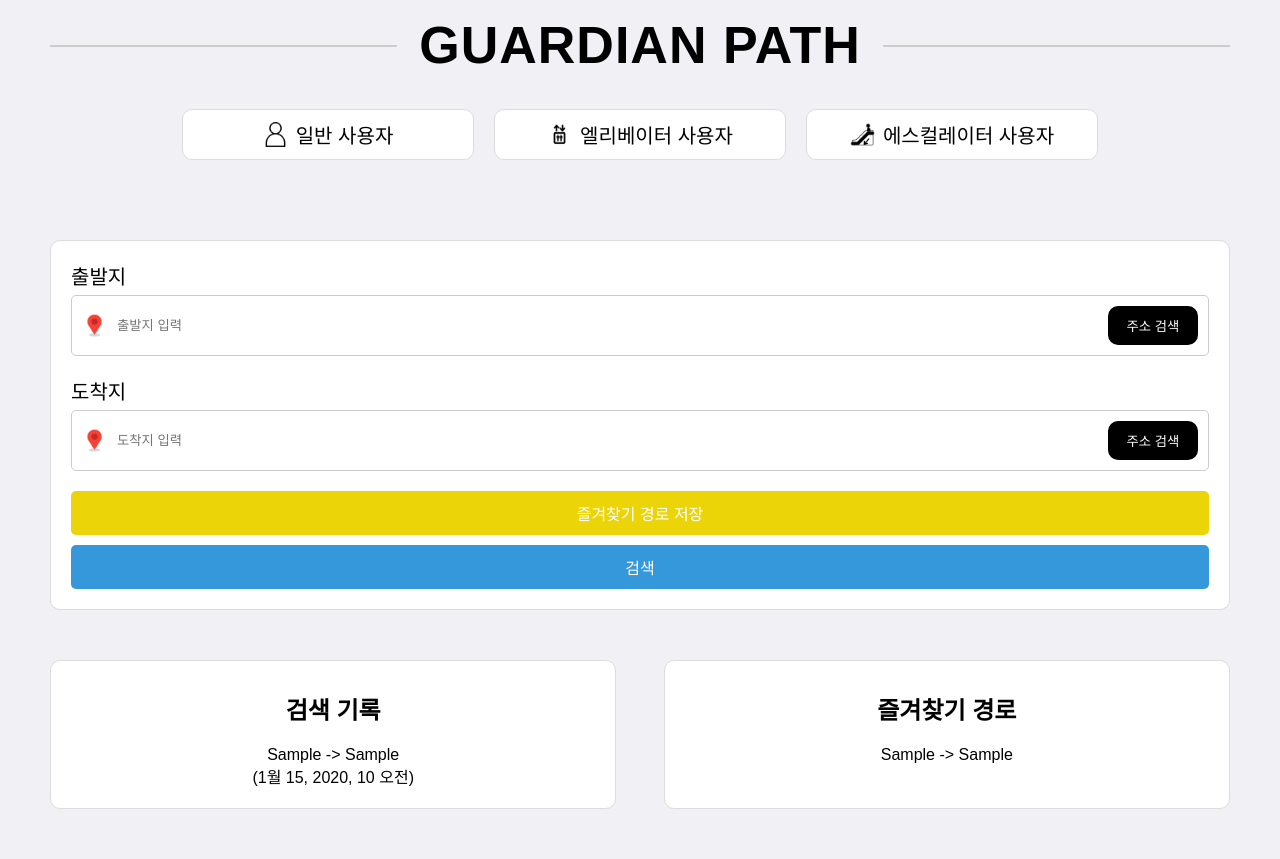
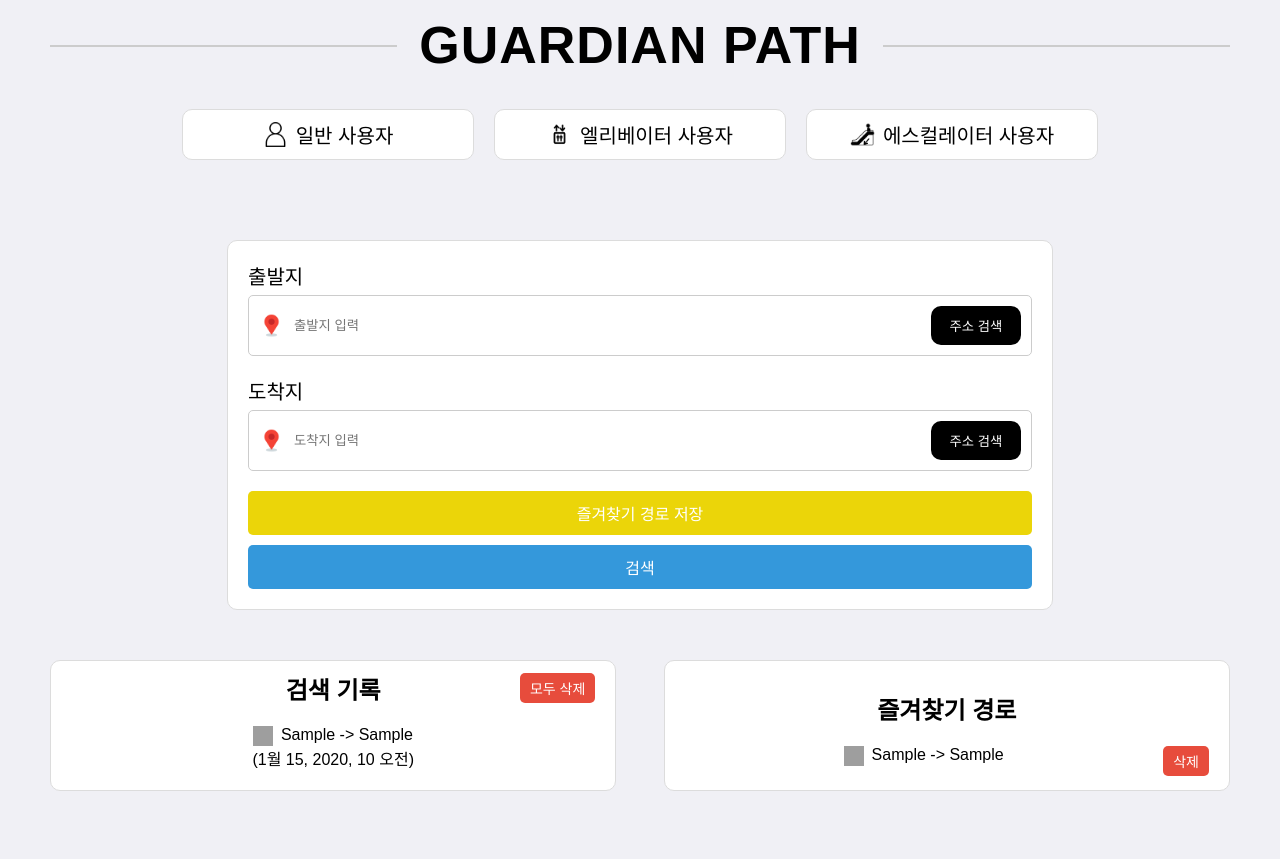
Before and after one commit to Saangjun00/GuardianPath, a Django app: page / in a window 1280 px wide. Shown: the part 70-929 px from the top of the page. After the commit the page ends 861 px from the top, so only its background shows below. Run offline with Django 3.2, Linux system fonts and the light colour scheme; a user stored in the database is signed in; tables that the repository leaves empty hold one stand-in row (values such as "Sample post"); some libraries are stand-ins or nearby versions; grey boxes are pictures that could not be loaded.

Commit message:
검색기록, 즐겨찾기 목록 오류 수정 및 디자인 적용

```diff
--- a/home/static/css/style.css
+++ b/home/static/css/style.css
@@ -274,7 +274,7 @@ header {
     border-radius: 10px;
     padding: 20px;
     width: 100%;
-    max-width: 100%;
+    max-width: 70%;
     box-sizing: border-box;
     margin: 50px;
 }
@@ -286,15 +286,42 @@ header {
     box-sizing: border-box;
 }
 
-.search-history, .favorite-routes {
+.favorite-routes {
     background-color: white;
     border: 1px solid #dcdcdc;
     border-radius: 10px;
     padding: 10px;
     width: 48%;
-    max-height: 400px; /* 최대 높이 설정 */
-    overflow-y: auto; /* 스크롤을 위해 overflow 설정 */
+    max-height: 400px;
+    overflow-y: auto;
     box-sizing: border-box;
+}
+
+.search-history {
+    /* display: flex; */
+    background-color: white;
+    border: 1px solid #dcdcdc;
+    border-radius: 10px;
+    padding: 10px;
+    width: 48%;
+    max-height: 400px;
+    overflow-y: auto;
+    box-sizing: border-box;
+}
+
+.search-history-header {
+    display: flex;
+    justify-content: space-between;
+    align-items: center;
+    margin-bottom: 10px;
+    position: relative;
+}
+
+.search-history h2 {
+    margin: 0;
+    font-size: 24px;
+    text-align: center;
+    width: 100%;
 }
 
 .search-btn {
@@ -330,7 +357,7 @@ header {
     background-color: #f0b000;
 }
 
-.search-history h2, .favorite-routes h2 {
+.favorite-routes h2 {
     margin-bottom: 10px;
     font-size: 24px;
 }
@@ -349,3 +376,51 @@ header {
 .history-list li:last-child, .favorite-list li:last-child {
     border-bottom: none;
 }
+
+.clear-history-btn {
+    background-color: #e74c3c;
+    color: white;
+    border: none;
+    border-radius: 5px;
+    padding: 5px 10px;
+    font-size: 14px;
+    cursor: pointer;
+    transition: background-color 0.3s ease;
+    position: absolute;
+    right: 10px;
+    top: 50%;
+    transform: translateY(-50%);
+}
+
+.clear-history-btn:hover {
+    background-color: #c0392b;
+}
+
+.delete-btn {
+    background-color: #e74c3c;
+    color: white;
+    border: none;
+    border-radius: 5px;
+    padding: 5px 10px;
+    font-size: 14px;
+    cursor: pointer;
+    float: right;
+    transition: background-color 0.3s ease;
+}
+
+.delete-btn:hover {
+    background-color: #c0392b;
+}
+
+/* li 요소의 마우스 오버 효과 */
+.history-list li:hover, .favorite-list li:hover {
+    background-color: #f5f5f5;
+    cursor: pointer;
+}
+
+.user-type-icon {
+    width: 20px;
+    height: 20px;
+    margin-right: 3px;
+    vertical-align: middle;
+}
--- a/home/static/js/home.js
+++ b/home/static/js/home.js
@@ -55,7 +55,29 @@ function openAddressSearch(fieldId) {
     }).open();
 }
 
-function selectRoute(departure, destination) {
+function selectRoute(departure, destination, userType) {
     document.getElementById('departure').value = departure;
     document.getElementById('destination').value = destination;
-  }
+
+    // 사용자 타입에 맞는 라디오 버튼 선택
+    const radios = document.querySelectorAll('input[name="user_type"]');
+    radios.forEach(radio => {
+        if (radio.value === userType) {
+            radio.checked = true;
+        }
+    });
+}
+
+function clearSearchHistory(event) {
+    event.preventDefault();
+    if (confirm('검색 기록을 모두 삭제하시겠습니까?')) {
+        event.target.closest('form').submit();
+    }
+}
+
+function confirmDelete(event) {
+    event.preventDefault();
+    if (confirm("정말로 이 즐겨찾기 경로를 삭제하시겠습니까?")) {
+      event.target.closest('form').submit();
+    }
+}
--- a/home/templates/home.html
+++ b/home/templates/home.html
@@ -53,7 +53,7 @@
         <div class="user-types">
           <label class="user-type-label">
             <input type="radio" name="user_type" class="user-type-radio" value="general" />
-            <span class="user-type-btn"><img src="{% static 'img/user-icon.png' %}" alt="일반 사용자 아이콘" /> 일반 사용자</span>
+            <span class="user-type-btn"><img src="{% static 'img/general-icon.png' %}" alt="일반 사용자 아이콘" /> 일반 사용자</span>
           </label>
           <label class="user-type-label">
             <input type="radio" name="user_type" class="user-type-radio" value="elevator" />
@@ -71,7 +71,7 @@
               <label for="departure">출발지</label>
               <div class="input-with-icon">
                 <img src="{% static 'img/gps-icon.png' %}" alt="GPS 아이콘" />
-                <input type="text" id="departure" placeholder="출발지 입력" name="departure"/>
+                <input type="text" id="departure" placeholder="출발지 입력" name="departure" value="{{ departure }}" />
                 <button type="button" onclick="openAddressSearch('departure')">주소 검색</button>
               </div>
             </div>
@@ -79,23 +79,34 @@
               <label for="destination">도착지</label>
               <div class="input-with-icon">
                 <img src="{% static 'img/gps-icon.png' %}" alt="GPS 아이콘" />
-                <input type="text" id="destination" placeholder="도착지 입력" name="destination" />
+                <input type="text" id="destination" placeholder="도착지 입력" name="destination" value="{{ destination }}" />
                 <button type="button" onclick="openAddressSearch('destination')">주소 검색</button>
               </div>
             </div>
             <button class="favorite-btn" type="submit" name="save_favorite">즐겨찾기 경로 저장</button>
             <button class="search-btn" type="submit" name="search_route">검색</button>
           </div>
+        </div>
+      </form>
 
       <!-- 로그인된 상태에서만 검색 기록과 즐겨찾기 목록을 표시 -->
       {% if user.is_authenticated %}
         <div class="history-and-favorites">
           <div class="search-history">
+            <div class="search-history-header">
               <h2>검색 기록</h2>
+              <form method="post" action="{% url 'clear_search_history' %}">
+                {% csrf_token %}
+                <button class="clear-history-btn" type="submit" onclick="clearSearchHistory(event)">모두 삭제</button>
+              </form>
+            </div>
             <div class="history-list">
               <ul class="history-list">
                 {% for route in search_history %}
-                    <li onclick="selectRoute('{{ route.departure }}', '{{ route.destination }}')">{{ route.departure }} -> {{ route.destination }}<br>({{ route.created_at }})</li>
+                  <li onclick="selectRoute('{{ route.departure }}', '{{ route.destination }}', '{{ route.user_type }}')">
+                    <img src="{% static 'img/'|add:route.user_type|add:'-icon.png' %}" alt="아이콘" class="user-type-icon" />
+                    {{ route.departure }} -> {{ route.destination }}<br/>({{ route.created_at }})
+                  </li>
                 {% empty %}
                   <li>검색 기록이 없습니다.</li>
                 {% endfor %}
@@ -108,7 +119,14 @@
             <div class="favorite-list">
               <ul class="favorite-list">
                 {% for route in favorite_routes %}
-                    <li onclick="selectRoute('{{ route.departure }}', '{{ route.destination }}')">{{ route.departure }} -> {{ route.destination }}</li>
+                  <li>
+                    <img src="{% static 'img/'|add:route.user_type|add:'-icon.png' %}" alt="아이콘" class="user-type-icon" />
+                    <form method="POST" action="{% url 'delete_favorite_route' route.id %}" style="display:inline;">
+                      {% csrf_token %}
+                      <span onclick="selectRoute('{{ route.departure }}', '{{ route.destination }}', '{{ route.user_type }}')">{{ route.departure }} -> {{ route.destination }}</span>
+                      <button type="submit" class="delete-btn" onclick="confirmDelete(event)">삭제</button>
+                    </form>
+                  </li>
                 {% empty %}
                   <li>즐겨찾기 경로가 없습니다.</li>
                 {% endfor %}
@@ -118,8 +136,6 @@
         </div>
       {% endif %}
     </div>
-      </form>
-    </div>
     <script src="{% static 'js/home.js' %}"></script>
   </body>
 </html>
--- a/home/urls.py
+++ b/home/urls.py
@@ -2,6 +2,8 @@ from django.urls import path
 from django.contrib.auth import views as auth_views
 from . import views
 
+app_name = 'home'
+
 urlpatterns = [
     path('', views.home, name="home"),
 ]
--- a/home/views.py
+++ b/home/views.py
@@ -10,7 +10,17 @@ def home(request):
         search_history = []
         favorite_routes = []
 
+    # 세션에서 출발지와 목적지 값을 가져옴
+    departure = request.session.get('departure', '')
+    destination = request.session.get('destination', '')
+
+    # 세션에서 데이터 삭제 (다시 사용되지 않도록)
+    request.session.pop('departure', None)
+    request.session.pop('destination', None)
+
     return render(request, 'home.html', {
         'search_history': search_history,
         'favorite_routes': favorite_routes,
+        'departure': departure,
+        'destination': destination,
     })
--- a/map/urls.py
+++ b/map/urls.py
@@ -4,4 +4,6 @@ from . import views
 urlpatterns = [
     path('save_route/', views.save_route, name='save_route'),
     path('search_results/', views.search_results, name='search_results'),
+    path('delete_favorite/<int:route_id>/', views.delete_favorite_route, name='delete_favorite_route'),
+    path('clear_history/', views.clear_search_history, name='clear_search_history'),
 ]
--- a/users/static/css/login_style.css
+++ b/users/static/css/login_style.css
@@ -95,6 +95,7 @@
     align-items: center;
     margin-bottom: 20px;
     gap: 10px;
+    border-style: none;
   }
 
   .form__icons a {
```
Also changed, not shown: map/templates/search_results.html (+4 -45 lines), map/views.py (+23 -10 lines), home/static/img/general-icon.png (renamed from home/static/img/user-icon.png). Lines whose indentation alone changed are shown as unchanged.
